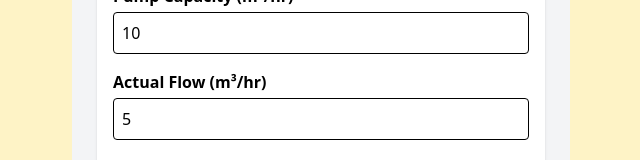
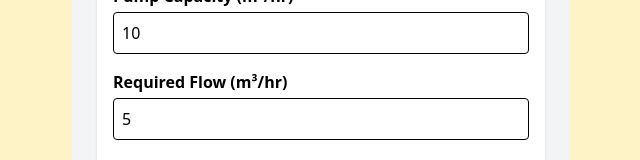
Before and after one commit to mabs-ceo/work-mech, a React (Vite) app: page /dashboard/cal in a window 1280 px wide. Shown: the part 468-628 px from the top of the page, without its empty margins (319-959 px from the left). Built offline with nearby package versions, Linux system fonts and the light colour scheme.

Commit message:
Update PumpCal.jsx

```diff
--- a/src/components/PumpCal.jsx
+++ b/src/components/PumpCal.jsx
@@ -82,7 +82,7 @@ export default function DiaphragmPumpFlowDynamic() {
         </div>
 
         <div>
-          <label className="block font-semibold mb-1">Actual Flow (m³/hr)</label>
+          <label className="block font-semibold mb-1">Required Flow (m³/hr)</label>
           <input
             type="number"
             value={actualFlow}
```
